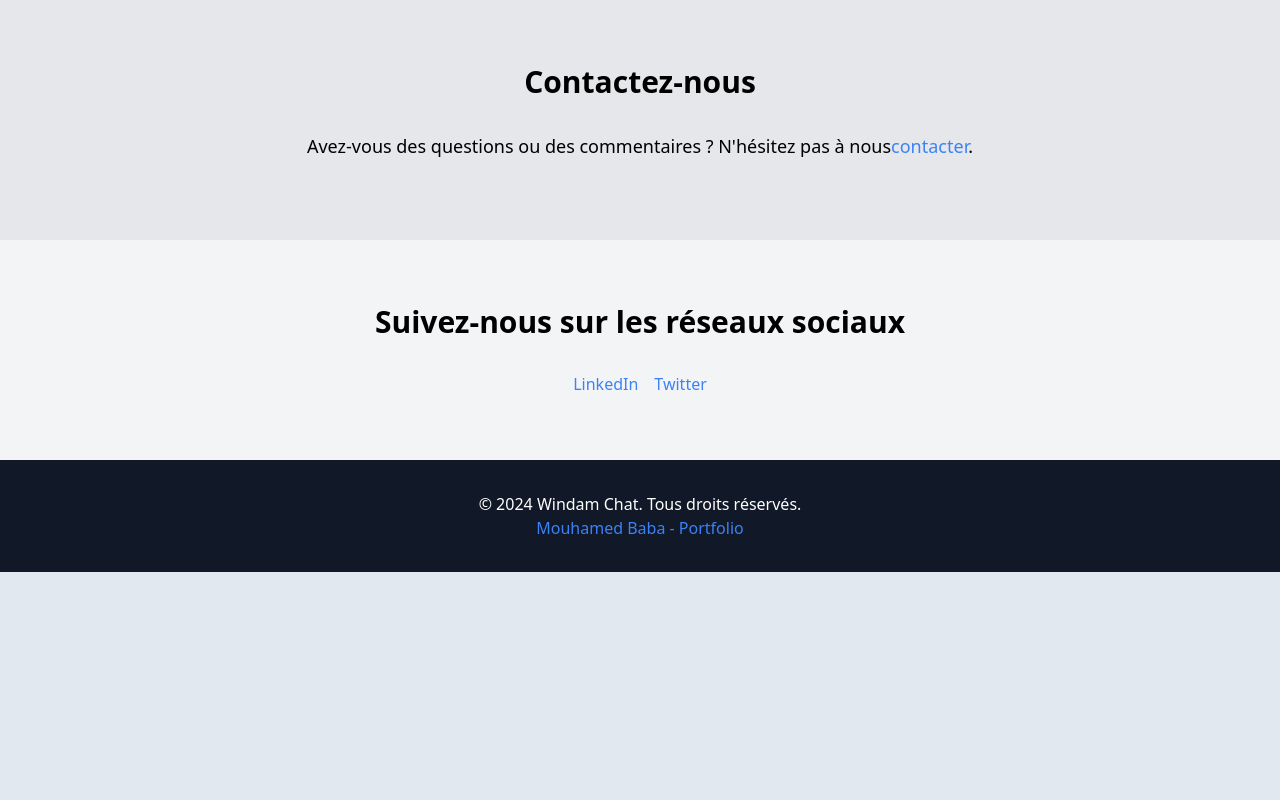
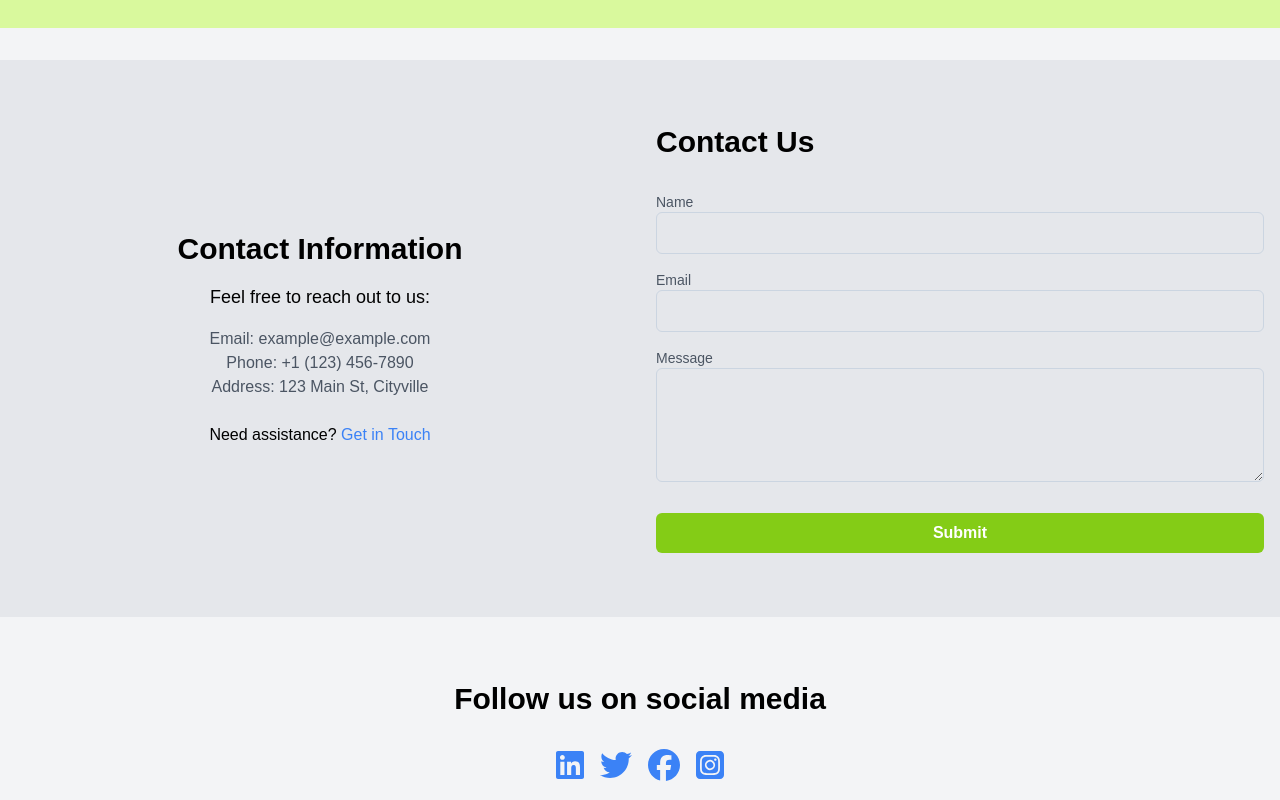
Before and after one commit to mouhamedbaba/windam, a Next.js app: page / in a window 1280 px wide. Shown: the part 1540-2340 px from the top of the page. Before the commit the page ends 2112 px from the top, so only its background shows below. Built offline with nearby package versions, Linux system fonts and the light colour scheme; no server answers.

Commit message:
add contact section

```diff
--- a/package.json
+++ b/package.json
@@ -9,6 +9,8 @@
     "lint": "next lint"
   },
   "dependencies": {
+    "@fortawesome/free-brands-svg-icons": "^6.5.1",
+    "@fortawesome/react-fontawesome": "^0.2.0",
     "clx": "^1.0.0",
     "emoji-picker-react": "^4.7.7",
     "firebase": "^10.7.2",
--- a/src/pages/index.js
+++ b/src/pages/index.js
@@ -3,11 +3,37 @@
 import Link from "next/link";
 import { useRouter } from "next/router";
 import { useContext, useState } from "react";
+import { FontAwesomeIcon } from '@fortawesome/react-fontawesome';
+import { faFacebook, faInstagram, faInstagramSquare, faLinkedin, faLinkedinIn, faTwitter } from '@fortawesome/free-brands-svg-icons';
 
 export default function Home() {
   const router = useRouter();
   const { currentUser } = useContext(AuthContext);
   const [isLoading, setIsLoading] = useState(true);
+  const [name, setName] = useState('');
+  const [email, setEmail] = useState('');
+  const [message, setMessage] = useState('');
+
+  const handleNameChange = (e) => {
+    setName(e.target.value);
+  };
+
+  const handleEmailChange = (e) => {
+    setEmail(e.target.value);
+  };
+
+  const handleMessageChange = (e) => {
+    setMessage(e.target.value);
+  };
+
+  const handleSubmit = (e) => {
+    e.preventDefault();
+    // Add your logic to handle the form submission here
+    console.log('Name:', name);
+    console.log('Email:', email);
+    console.log('Message:', message);
+    // You can add an API call or any other handling as needed
+  };
 
   const handleSelect = async () => {
     setIsLoading(false);
@@ -26,9 +52,9 @@
 
       <main>
 
-        <div className="bg-gray-100 font-sans ">
+        <div className="bg-gray-100 ">
           {/* Hero Section */}
-          <section className="text-white py-16 bg-lime-800  ">
+          <section className="text-white py-16 bg-lime-600  ">
             <div className="container  mx-auto text-center">
               <img
                 src="/assets/logos/logo.png"
@@ -39,7 +65,7 @@
                 Bienvenue sur Windam Chat
               </h1>
               <p className="text-lg mb-8">
-                Connectez-vous et discutez avec vos amis en toute simplicité.
+                Connectez-vous et essayez le chat !
               </p>
               <button
                 onClick={handleSelect}
@@ -67,7 +93,7 @@
               <h2 className="text-3xl font-bold mb-8">
                 À propos de Windam Chat
               </h2>
-              <div className="container mx-auto text-center">
+              <div className="container font-semibold  px-4 mx-20 max-w-6xl border-l-4 border-lime-600 text-start">
                 <p className="text-lg mb-4">
                   Windam Chat a été créé dans le cadre du développement des
                   compétences et de l'expérimentation avec Firebase. Il n'est
@@ -87,10 +113,10 @@
           </section>
 
           {/* Buy Me Coffee Section */}
-          <section className="bg-gray-200 py-16 mx-3">
+          <section className="bg-lime-200 py-16 mb-8">
             <div className="container mx-auto text-center">
-              <h2 className="text-3xl font-bold mb-8">
-                Achetez-moi un café ☕
+              <h2 className="text-3xl font-bold mb-8 ">
+                Buy Me a Coffee ☕
               </h2>
               <p className="text-lg mb-4">
                 Si vous appréciez Windam Chat et souhaitez soutenir le
@@ -107,21 +133,79 @@
           </section>
 
           {/* Contact Section */}
-          <section className="bg-gray-200 py-16">
-            <div className="container mx-auto text-center">
-              <h2 className="text-3xl font-bold mb-8">Contactez-nous</h2>
-              <p className="text-lg mb-4">
-                Avez-vous des questions ou des commentaires ? N'hésitez pas à
-                nous
-                <Link
-                  href="/contact"
-                  a
-                  className="text-blue-500 hover:underline"
+          <section className="bg-gray-200 py-16 px-4  text-center">
+          <div className="container mx-auto grid grid-cols-1 md:grid-cols-2 gap-8 items-center  ">
+          <div>
+            <h2 className="text-3xl font-bold mb-4">Contact Information</h2>
+            <p className="text-lg mb-4">Feel free to reach out to us:</p>
+            <p className="text-gray-600">Email: example@example.com</p>
+            <p className="text-gray-600">Phone: +1 (123) 456-7890</p>
+            <p className="text-gray-600">Address: 123 Main St, Cityville</p>
+            <p className="mt-6">
+              Need assistance?{" "}
+              <a href="#" className="text-blue-500 hover:underline">
+                Get in Touch
+              </a>
+            </p>
+          </div>
+            {/* Column for Input Fields */}
+            <div className="text-start">
+              <h2 className="text-3xl font-bold mb-8">Contact Us</h2>
+              <form onSubmit={handleSubmit}>
+                <div className="mb-4">
+                  <label htmlFor="name" className="block text-sm font-medium text-gray-600">
+                    Name
+                  </label>
+                  <input
+                    type="text"
+                    id="name"
+                    name="name"
+                    value={name}
+                    onChange={handleNameChange}
+                    className="bg-transparent  w-full border border-slate-300  rounded-md py-2 px-3 focus:outline-none focus:border-lime-500"
+                    required
+                  />
+                </div>
+                <div className="mb-4">
+                  <label htmlFor="email" className="block text-sm font-medium text-gray-600">
+                    Email
+                  </label>
+                  <input
+                    type="email"
+                    id="email"
+                    name="email"
+                    value={email}
+                    onChange={handleEmailChange}
+                    className="bg-transparent  w-full border border-slate-300  rounded-md py-2 px-3 focus:outline-none focus:border-lime-500"
+                    required
+                  />
+                </div>
+                <div className="mb-6">
+                  <label htmlFor="message" className="block text-sm font-medium text-gray-600">
+                    Message
+                  </label>
+                  <textarea
+                    id="message"
+                    name="message"
+                    rows="4"
+                    value={message}
+                    onChange={handleMessageChange}
+                    className="bg-transparent  w-full border border-slate-300  rounded-md py-2 px-3 focus:outline-none focus:border-lime-500"
+                    required
+                  ></textarea>
+                </div>
+                <div>
+                  <button
+                    type="submit"
+                    className="px-4 py-2 w-full bg-lime-500 font-bold text-white rounded-md hover:shadow-lg focus:outline-none"
                   >
-                  contacter
-                </Link>
-                .
-              </p>
+                    Submit
+                  </button>
+                </div>
+              </form>
+            </div>
+
+            {/* Column for Contact Information */}
           </div>
         </section>
 
@@ -129,21 +213,38 @@
           <section className="bg-gray-100 py-16">
           <div className="container mx-auto text-center">
             <h2 className="text-3xl font-bold mb-8">
-                Suivez-nous sur les réseaux sociaux
+              Follow us on social media
             </h2>
             <div className="flex justify-center space-x-4">
-                <Link
+              <a
                 href="https://www.linkedin.com/in/mouhamedbaba"
                 className="text-blue-500 hover:underline"
               >
-                  LinkedIn
-                </Link>
-                <Link
+                <FontAwesomeIcon icon={faLinkedin} size="2x" />
+
+              </a>
+              <a
                 href="https://twitter.com/mouhamedbaba"
                 className="text-blue-500 hover:underline"
               >
-                  Twitter
-                </Link>
+                <FontAwesomeIcon icon={faTwitter} size="2x" />
+
+              </a>
+              <a
+                href="https://twitter.com/mouhamedbaba"
+                className="text-blue-500 hover:underline"
+              >
+                <FontAwesomeIcon icon={faFacebook} size="2x" />
+
+              </a>
+              <a
+                href="https://twitter.com/mouhamedbaba"
+                className="text-blue-500 hover:underline"
+              >
+                <FontAwesomeIcon icon={faInstagramSquare} size="2x" />
+
+              </a>
+              {/* Add more social icons as needed */}
             </div>
           </div>
         </section>
--- a/src/styles/globals.css
+++ b/src/styles/globals.css
@@ -2,6 +2,17 @@
 @tailwind components;
 @tailwind utilities;
 
+@import url('https://fonts.googleapis.com/css2?family=Oswald:wght@300&display=swap');
+
+/* body {
+  font-family: 'Oswald', sans-serif;
+} */
+
+@layer  base {
+  html {
+    font-family: 'Oswald', sans-serif;
+  }
+}
 
 ::-webkit-scrollbar {
   width: 0;
```
Also changed, not shown: 1 other file (tests, documents, lock files or other folders). Lines whose indentation alone changed are shown as unchanged.
